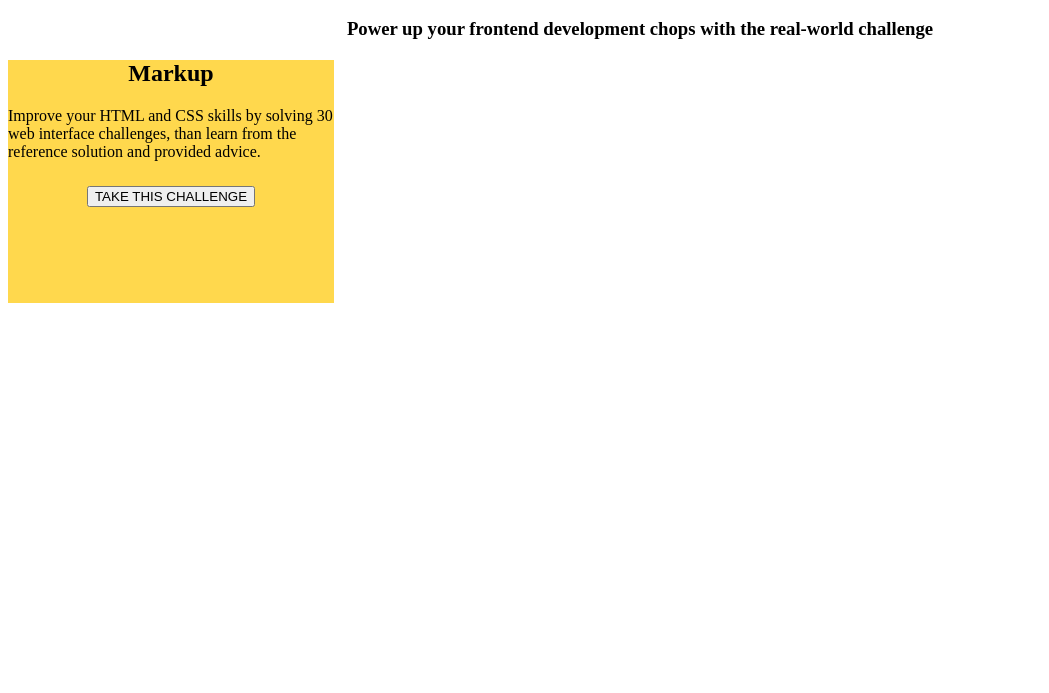
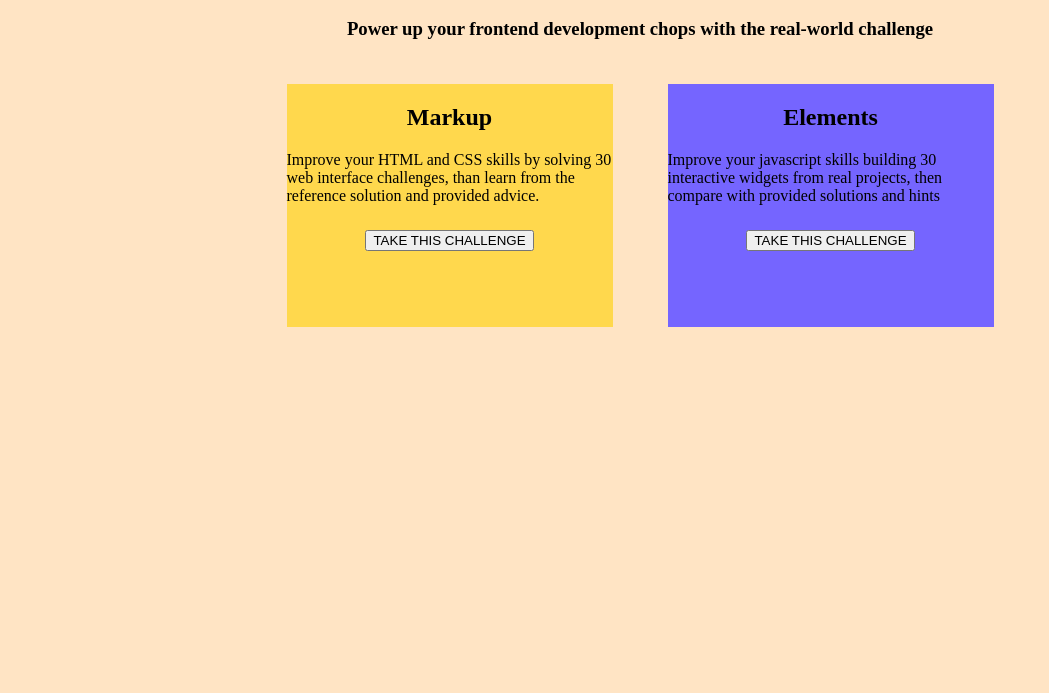
Before and after one commit to Vaishnav13/HTML-and-CSS, a plain HTML site: page day 4/frontloops.html in a window 1280 px wide. Shown: the part 107-800 px from the top of the page, without its empty margins (0-1049 px from the left). Drawn offline with Linux system fonts and the light colour scheme.

Commit message:
Add files via upload

```diff
--- a/day 4/frontloops.html
+++ b/day 4/frontloops.html
@@ -7,6 +7,10 @@
     <meta name="viewport" content="width=device-width, initial-scale=1.0">
     <title>Document</title>
     <style>
+        body {
+            background-color: bisque;
+        }
+
         h1 {
             text-align: center;
             font-size: 50px;
@@ -14,19 +18,39 @@
 
         h3 {
             text-align: center;
+            margin-bottom: 44px;
         }
 
         h2 {
             text-align: center;
         }
-
+.container{
+    display: flex;
+    justify-content: space-around;
+    justify-content: center;
+}
         .container2 {
             background-color: rgb(255, 216, 77);
             height: 243px;
             width: 326px;
+            margin-right: 35px;
+        }
+
+        .container3 {
+            background-color: rgb(117, 101, 255);
+            height: 243px;
+            width: 326px;
+            margin-left: 20px;
         }
 
         .button {
+            color: aliceblue;
+            border: none;
+            text-align: center;
+            margin: 25px;
+        }
+
+        .button2 {
             color: aliceblue;
             border: none;
             text-align: center;
@@ -49,6 +73,14 @@
                 <button type="button">TAKE THIS CHALLENGE</button>
             </div>
         </div>
+        <div class="container3">
+            <h2>Elements</h2>
+            <p>Improve your javascript skills building 30 interactive widgets from real projects, then compare with
+                provided solutions and hints </p>
+            <div class="button2">
+                <button>TAKE THIS CHALLENGE</button>
+            </div>
+        </div>
     </div>
 </body>
 
```
